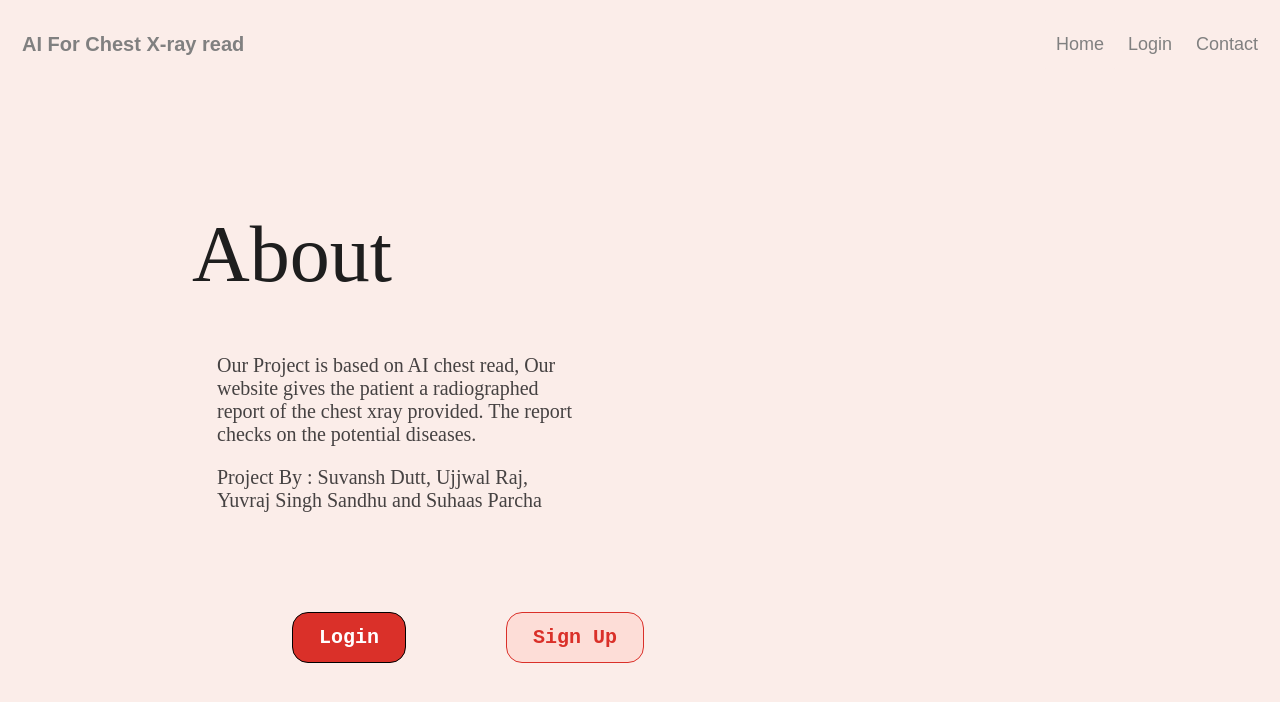
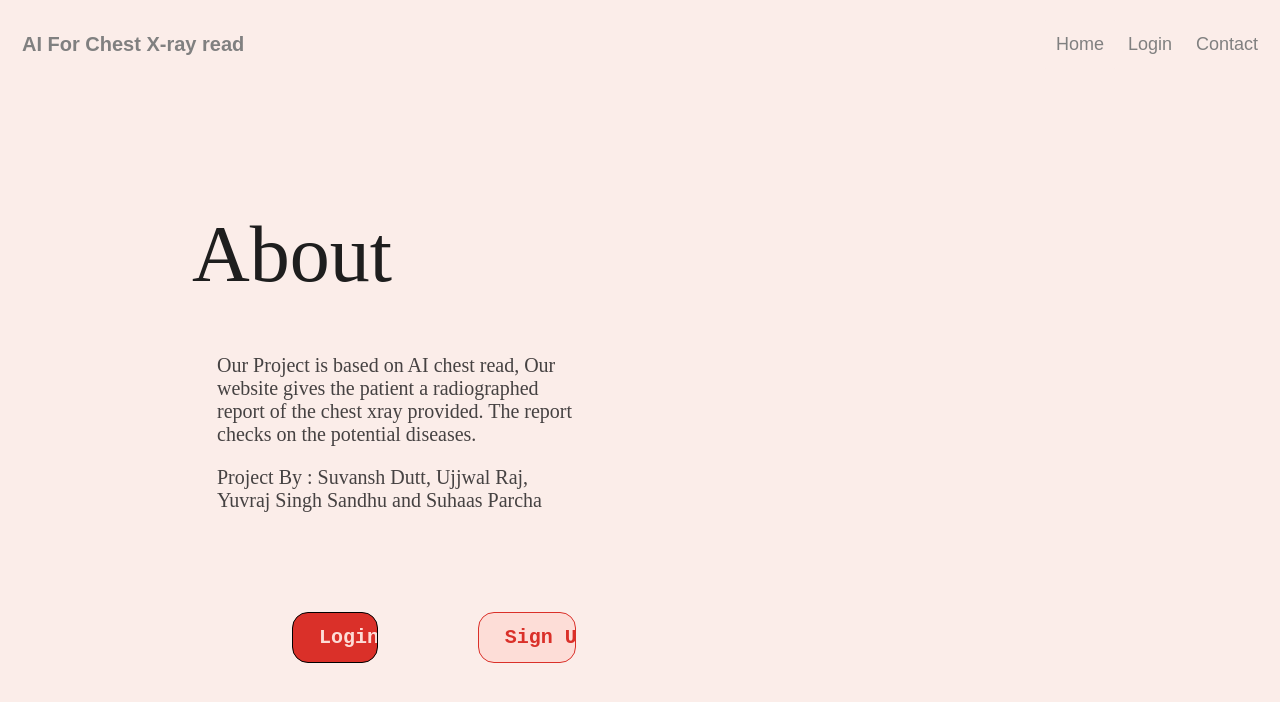
Before and after one commit to suvanshdutt/4ZP6A-capstone, a SvelteKit app: page / in a window 1280 px wide. Shown: the top 702 px of the page. Built offline with nearby package versions, Linux system fonts and the light colour scheme.

Commit message:
added button animation

```diff
--- a/src/shared/Button.svelte
+++ b/src/shared/Button.svelte
@@ -1,47 +1,92 @@
 <script lang="ts">
     import { theme } from "../stores/theme";
+    import { onMount } from 'svelte';
 
-    // Parameters possible to pass
     export let inverse: boolean = false;
     export let fontSize: number = 20;
+
+    let button: HTMLButtonElement;
+    let x = 0;
+    let y = 0;
+
+    // Add variables for gradient colors
+    // you can change the alpha channels to play around with the gradient
+    $: gradientStart = inverse ? `rgba(218,48,41,0.8)` : `rgba(253,221,215,0.8)`; // primary and secondary in rgba with different alpha channel
+    $: gradientEnd = inverse ? `rgba(253,221,215,0.1)` : `rgba(218,48,41,0.1)`; // secondary and primary in rgba with different alpha channel
+
+    onMount(() => {
+        button.addEventListener('mousemove', handleMouseMove);
+    });
+
+    function handleMouseMove(e: MouseEvent) {
+        const rect = button.getBoundingClientRect();
+        x = e.clientX - rect.left;
+        y = e.clientY - rect.top;
+    }
 </script>
 
-
-<button on:click
+<button
+    bind:this={button}
+    on:click
     on:mouseover={() => inverse = !inverse}
     on:mouseout={() => inverse = !inverse}
     on:blur
     on:focus
-        class:inverse = {inverse}
+    class:inverse
     style="--primary_color: {$theme.primary_color};
            --text_color:{$theme.text_color};
            --secondary_color:{$theme.secondary_color};
            --font_size:{fontSize}px;
-               --grey:{$theme.grey_text};"
+           --grey:{$theme.grey_text};
+           --x:{x}px;
+           --y:{y}px;
+           --gradient-start: {gradientStart};
+           --gradient-end: {gradientEnd};"
 >
     <slot></slot>
 </button>
 
 <style>
-    button{
-        /* Fonts */
+    button {
+        position: relative;
         font-family: "Roboto Mono", monospace;
         font-size: var(--font_size);
         font-weight: bold;
-        /* Colors */
         background-color: var(--primary_color);
-        color: white; /* This needs to be white hardcoded. Other options need to be discussed */
-        /* Layout */
+        color: var(--secondary_color);
         text-wrap: nowrap;
         padding: 13px 26px;
         border: black solid 1px;
         border-radius: 16px;
+        cursor: pointer;
+        overflow: hidden;
     }
-    .inverse{
+
+    button::before {
+        content: '';
+        position: absolute;
+        /* you can change the percents to play around with the gradient*/
+        background: radial-gradient(circle, var(--gradient-start) 0%, var(--gradient-end) 70%);
+        transform: translate(-50%, -50%);
+        transition: width 0.5s, height 0.5s opacity 0.5s;;
+        left: var(--x);
+        top: var(--y);
+        pointer-events: none;
+    }
+
+    button:hover::before {
+        /* size of circle */
+        /* you can change the size to play around with the gradient*/
+        width: 100px;
+        height: 100px;
+    }
+
+    .inverse {
         border: var(--primary_color) solid 1px;
         background-color: var(--secondary_color);
         color: var(--primary_color);
     }
+
     button:hover {
         box-shadow: var(--grey) 3px 3px 10px;
     }
```
Lines whose indentation alone changed are shown as unchanged.
